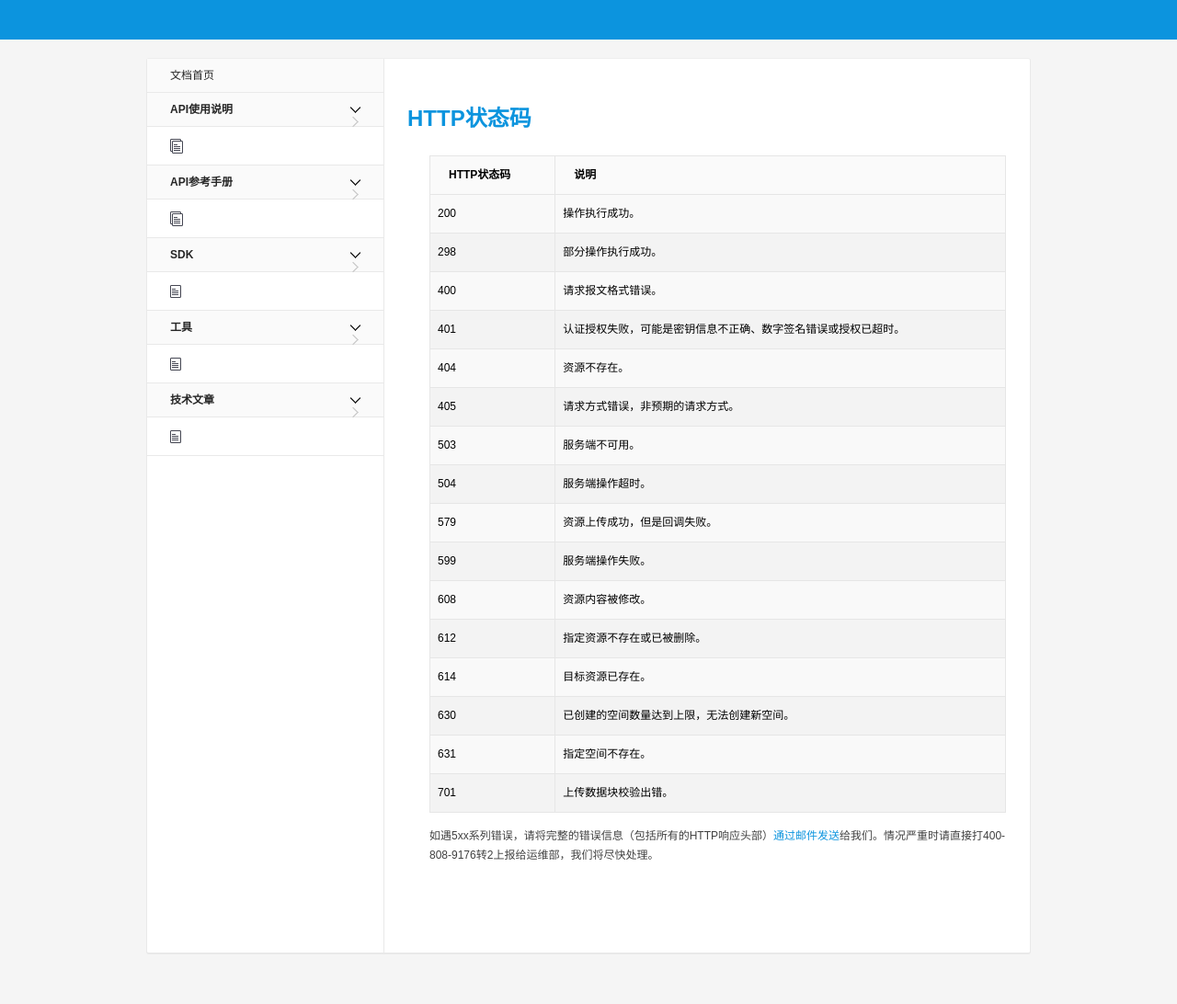
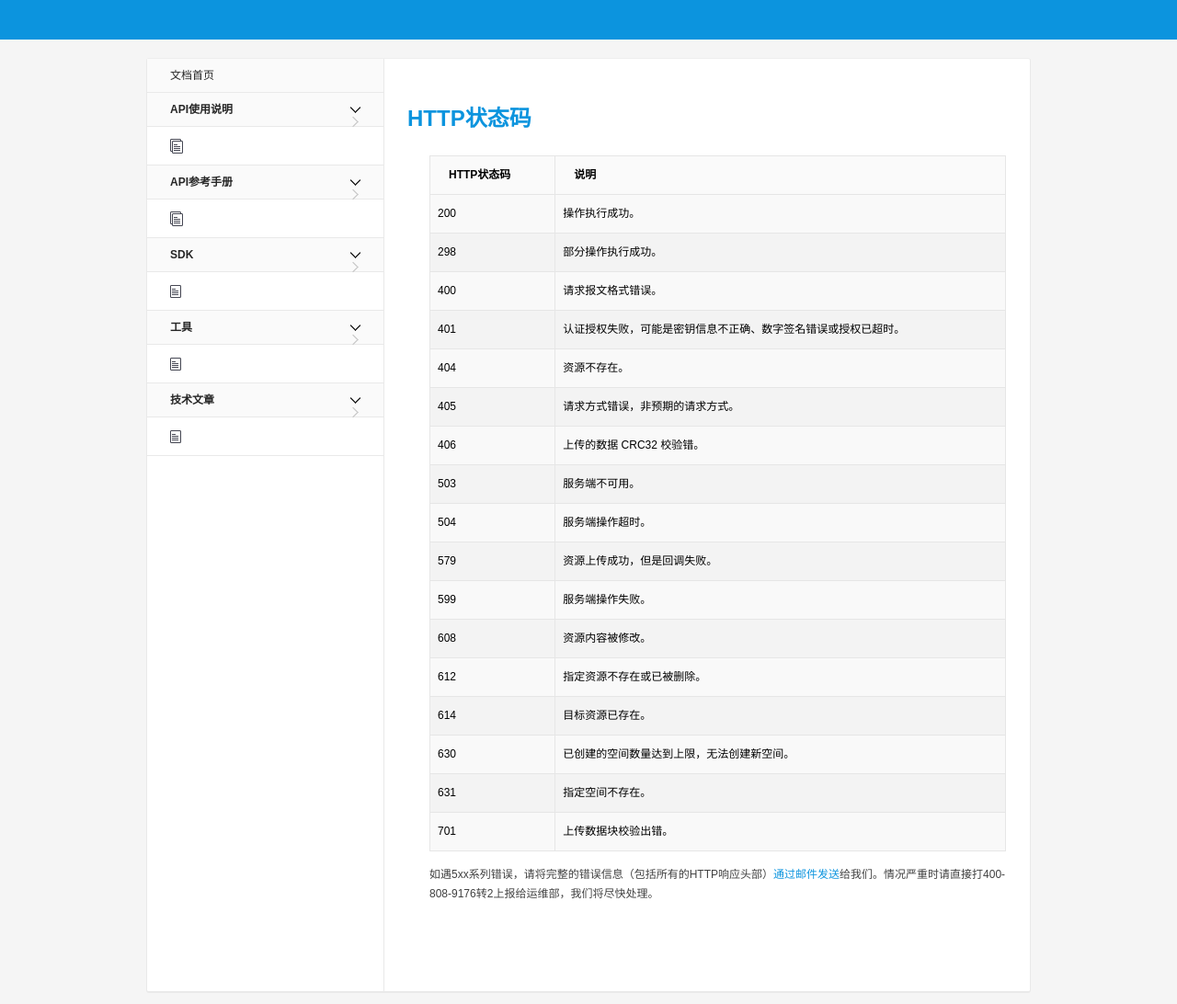
Before and after one commit to qiniu/developer.qiniu.com, a Jekyll site: the page built from docs/v6/api/reference/codes.md, in a window 1280 px wide. Shown: the whole page at 92% size. Built offline with Jekyll 4.4.1, drawn with Linux system fonts in a browser that asks for light colours; nearby versions of some CDN libraries; library files that are not in the unit come from our copies; comment, search, counter and statistics services are not loaded; before the commit the page ends 1050 px from its top, so only the background shows below that.

Commit message:
Update codes.md

```diff
--- a/docs/v6/api/reference/codes.md
+++ b/docs/v6/api/reference/codes.md
@@ -15,6 +15,7 @@ HTTP状态码 | 说明
 401	       | 认证授权失败，可能是密钥信息不正确、数字签名错误或授权已超时。
 404        | 资源不存在。
 405	       | 请求方式错误，非预期的请求方式。
+406        | 上传的数据 CRC32 校验错。
 503        | 服务端不可用。
 504        | 服务端操作超时。
 579	       | 资源上传成功，但是回调失败。
```
